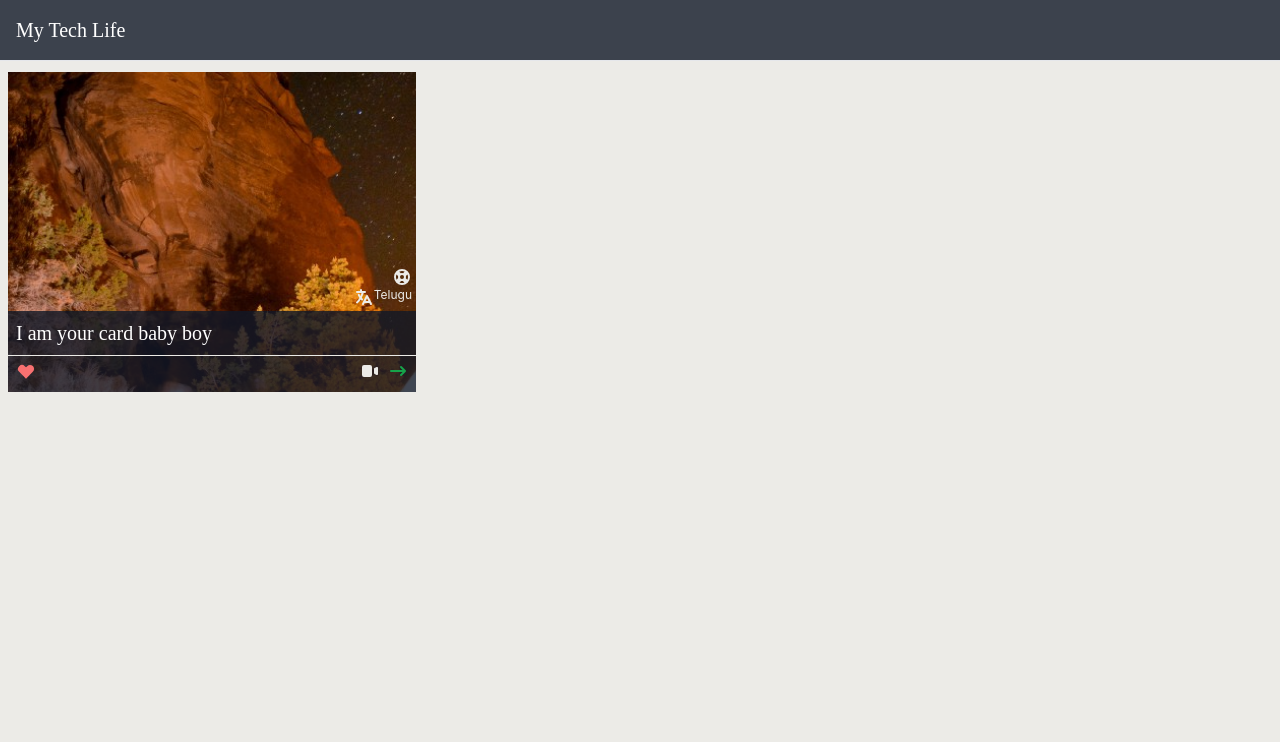
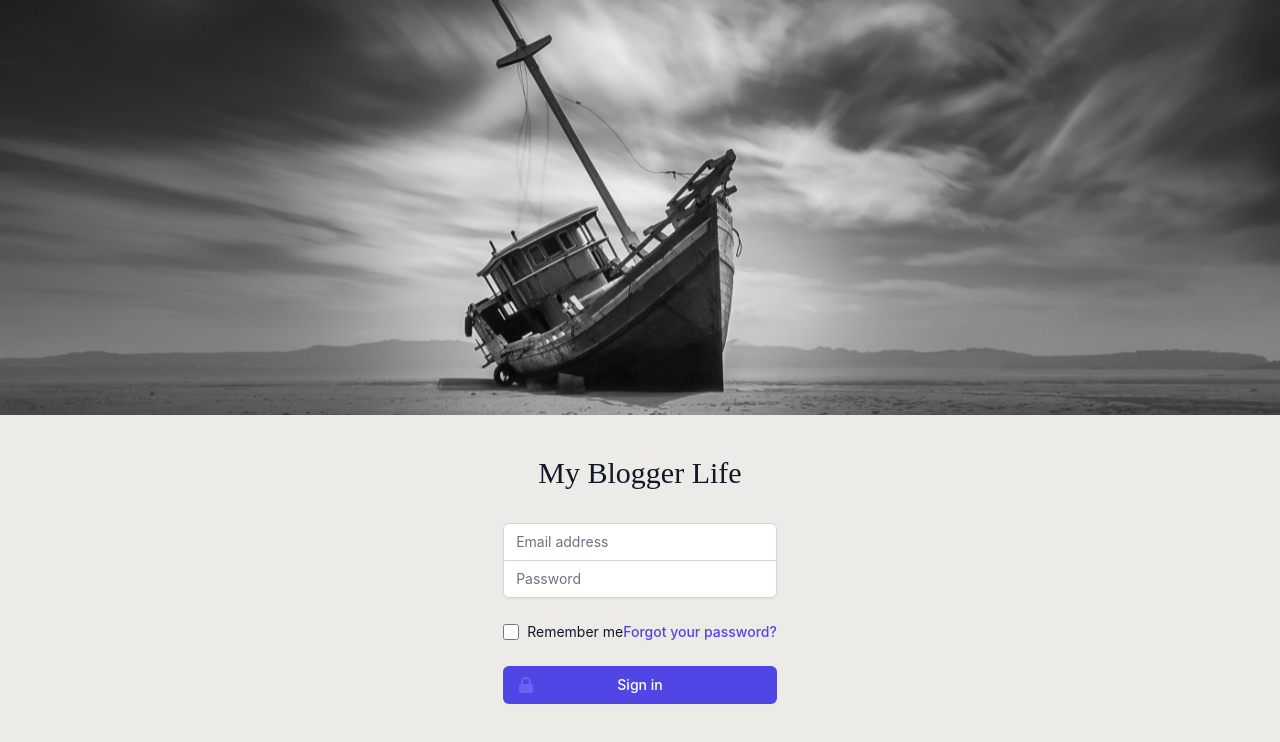
Before and after one commit to obulareddyveera/mytechlife, a Next.js app: page /life/blogger in a window 1280 px wide. Shown: the top 742 px of the page. Built offline with nearby package versions, Linux system fonts and the light colour scheme.

Commit message:
updated blogger login page

```diff
--- a/components/card/index.js
+++ b/components/card/index.js
@@ -3,42 +3,41 @@ import React from 'react';
 const MtlCard = ({ bgImage, children, className, title }) => {
     return (
         <div className={className}>
-            <div className="flex justify-start bg-cover bg-scroll md:bg-fixed bg-center h-full w-full" style={{ backgroundImage: `url(${bgImage})` }}>
-                <div className="flex flex-col items-start justify-end text-xl text-white w-full">
-                    <div className="flex flex-col items-end justify-end p-1 w-full">
-                        <button className="text-[#ecebe7]">
-                            <svg xmlns="http://www.w3.org/2000/svg" className="h-5 w-5" viewBox="0 0 20 20" fill="currentColor">
-                                <path fillRule="evenodd" d="M18 10a8 8 0 11-16 0 8 8 0 0116 0zm-2 0c0 .993-.241 1.929-.668 2.754l-1.524-1.525a3.997 3.997 0 00.078-2.183l1.562-1.562C15.802 8.249 16 9.1 16 10zm-5.165 3.913l1.58 1.58A5.98 5.98 0 0110 16a5.976 5.976 0 01-2.516-.552l1.562-1.562a4.006 4.006 0 001.789.027zm-4.677-2.796a4.002 4.002 0 01-.041-2.08l-.08.08-1.53-1.533A5.98 5.98 0 004 10c0 .954.223 1.856.619 2.657l1.54-1.54zm1.088-6.45A5.974 5.974 0 0110 4c.954 0 1.856.223 2.657.619l-1.54 1.54a4.002 4.002 0 00-2.346.033L7.246 4.668zM12 10a2 2 0 11-4 0 2 2 0 014 0z" clipRule="evenodd" />
-                            </svg>
-                        </button>
-                        <button className="text-[#ecebe7] flex">
-                            <svg xmlns="http://www.w3.org/2000/svg" className="h-5 w-5" viewBox="0 0 20 20" fill="currentColor">
-                                <path fillRule="evenodd" d="M7 2a1 1 0 011 1v1h3a1 1 0 110 2H9.578a18.87 18.87 0 01-1.724 4.78c.29.354.596.696.914 1.026a1 1 0 11-1.44 1.389c-.188-.196-.373-.396-.554-.6a19.098 19.098 0 01-3.107 3.567 1 1 0 01-1.334-1.49 17.087 17.087 0 003.13-3.733 18.992 18.992 0 01-1.487-2.494 1 1 0 111.79-.89c.234.47.489.928.764 1.372.417-.934.752-1.913.997-2.927H3a1 1 0 110-2h3V3a1 1 0 011-1zm6 6a1 1 0 01.894.553l2.991 5.982a.869.869 0 01.02.037l.99 1.98a1 1 0 11-1.79.895L15.383 16h-4.764l-.724 1.447a1 1 0 11-1.788-.894l.99-1.98.019-.038 2.99-5.982A1 1 0 0113 8zm-1.382 6h2.764L13 11.236 11.618 14z" clipRule="evenodd" />
-                            </svg>
-                            <span className="text-xs">Telugu</span>
-                        </button>
-                    </div>
+            <div className="flex flex-col items-center justify-start">
+                <img src={bgImage} />
+                <div className="flex flex-col items-start justify-end text-white w-full">
+
                     <div className="bg-gray-900 bg-opacity-80 w-full h-fit font-RobotoSlab p-2">
-                        {title}
+                        <div className="text-xl break-words overflow-ellipsis">{title}</div>
+                        <div className="flex justify-end p-1 w-full">
+                            <button className="text-red-600 flex">
+                                <svg xmlns="http://www.w3.org/2000/svg" className="h-5 w-5" viewBox="0 0 20 20" fill="currentColor">
+                                    <path fillRule="evenodd" d="M7 2a1 1 0 011 1v1h3a1 1 0 110 2H9.578a18.87 18.87 0 01-1.724 4.78c.29.354.596.696.914 1.026a1 1 0 11-1.44 1.389c-.188-.196-.373-.396-.554-.6a19.098 19.098 0 01-3.107 3.567 1 1 0 01-1.334-1.49 17.087 17.087 0 003.13-3.733 18.992 18.992 0 01-1.487-2.494 1 1 0 111.79-.89c.234.47.489.928.764 1.372.417-.934.752-1.913.997-2.927H3a1 1 0 110-2h3V3a1 1 0 011-1zm6 6a1 1 0 01.894.553l2.991 5.982a.869.869 0 01.02.037l.99 1.98a1 1 0 11-1.79.895L15.383 16h-4.764l-.724 1.447a1 1 0 11-1.788-.894l.99-1.98.019-.038 2.99-5.982A1 1 0 0113 8zm-1.382 6h2.764L13 11.236 11.618 14z" clipRule="evenodd" />
+                                </svg>
+                                <span className="text-xs">Telugu</span>
+                            </button>
+                        </div>
                     </div>
                     <div className="bg-gray-900 bg-opacity-80 w-full h-fit font-RobotoSlab border-t border-[#ecebe7]">
-                        <div className="flex justify-between p-1">
-                            <div>
-                                <button className="text-red-400 ml-1 mr-1">
-                                    <svg xmlns="http://www.w3.org/2000/svg" className="h-5 w-5" viewBox="0 0 20 20" fill="currentColor">
-                                        <path fillRule="evenodd" d="M3.172 5.172a4 4 0 015.656 0L10 6.343l1.172-1.171a4 4 0 115.656 5.656L10 17.657l-6.828-6.829a4 4 0 010-5.656z" clipRule="evenodd" />
+                        <div className="grid grid-rows-1 grid-cols-3 gap-1 p-2">
+                            <div className="flex justify-start">
+                                <button className="text-green-400">
+                                    <svg xmlns="http://www.w3.org/2000/svg" className="h-6 w-6" fill="none" viewBox="0 0 24 24" stroke="currentColor" strokeWidth="2">
+                                        <path strokeLinecap="round" strokeLinejoin="round" d="M15 19l-7-7 7-7" />
                                     </svg>
                                 </button>
                             </div>
-                            <div>
-                                <button className="text-[#ecebe7] ml-1 mr-1">
+                            <div className="flex justify-center">
+                                <button className="text-green-400 rounded-md border border-white p-1">
                                     <svg xmlns="http://www.w3.org/2000/svg" className="h-5 w-5" viewBox="0 0 20 20" fill="currentColor">
                                         <path d="M2 6a2 2 0 012-2h6a2 2 0 012 2v8a2 2 0 01-2 2H4a2 2 0 01-2-2V6zM14.553 7.106A1 1 0 0014 8v4a1 1 0 00.553.894l2 1A1 1 0 0018 13V7a1 1 0 00-1.447-.894l-2 1z" />
                                     </svg>
                                 </button>
-                                <button className="text-green-600 ml-1 mr-1">
-                                    <svg xmlns="http://www.w3.org/2000/svg" className="h-5 w-5" viewBox="0 0 20 20" fill="currentColor">
-                                        <path fillRule="evenodd" d="M12.293 5.293a1 1 0 011.414 0l4 4a1 1 0 010 1.414l-4 4a1 1 0 01-1.414-1.414L14.586 11H3a1 1 0 110-2h11.586l-2.293-2.293a1 1 0 010-1.414z" clipRule="evenodd" />
+                            </div>
+                            <div className="flex justify-end">
+                                <button className="text-green-400">
+                                    <svg xmlns="http://www.w3.org/2000/svg" className="h-6 w-6" fill="none" viewBox="0 0 24 24" stroke="currentColor" strokeWidth="2">
+                                        <path strokeLinecap="round" strokeLinejoin="round" d="M9 5l7 7-7 7" />
                                     </svg>
                                 </button>
                             </div>
--- a/pages/life/blogger.js
+++ b/pages/life/blogger.js
@@ -1,6 +1,6 @@
 import React from 'react'
-import PowerPoint from '../../projects/blogger/ppt'
+import AdminOAuth from '../../projects/blogger/oauth'
 
-const BloggerLife = () => <PowerPoint />
+const BloggerLife = () => <AdminOAuth />
 
 export default BloggerLife
--- /dev/null
+++ b/projects/blogger/oauth/index.js
@@ -0,0 +1,62 @@
+import React from 'react';
+
+const AdminOAuth = () => {
+    return (
+        <>
+            <section
+                className="bg-scroll bg-cover bg-top md:bg-fixed md:bg-center h-screen w-screen flex"
+                style={{ backgroundImage: "url('/images/background/youtuber.jpeg')" }}
+            >
+
+                <div className="flex items-end justify-center h-full w-full ">
+                    <div className="flex justify-center w-full h-fit bg-[#ecebe7] p-4 pb-24 space-y-8">
+                        <div className="max-w-lg">
+                            <div>
+                                <a href="/">
+                                    <h2 className="mt-6 text-center text-3xl font-MsMadi text-gray-900">My Blogger Life</h2>
+                                </a>
+                                <form className="mt-8 space-y-6" action="#" method="POST">
+                                    <input type="hidden" name="remember" value="true" />
+                                    <div className="rounded-md shadow-sm -space-y-px">
+                                        <div>
+                                            <label for="email-address" className="sr-only">Email address</label>
+                                            <input id="email-address" name="email" type="email" autocomplete="email" required className="appearance-none rounded-none relative block w-full px-3 py-2 border border-gray-300 placeholder-gray-500 text-gray-900 rounded-t-md focus:outline-none focus:ring-indigo-500 focus:border-indigo-500 focus:z-10 sm:text-sm" placeholder="Email address" />
+                                        </div>
+                                        <div>
+                                            <label for="password" className="sr-only">Password</label>
+                                            <input id="password" name="password" type="password" autocomplete="current-password" required className="appearance-none rounded-none relative block w-full px-3 py-2 border border-gray-300 placeholder-gray-500 text-gray-900 rounded-b-md focus:outline-none focus:ring-indigo-500 focus:border-indigo-500 focus:z-10 sm:text-sm" placeholder="Password" />
+                                        </div>
+                                    </div>
+
+                                    <div className="flex items-center justify-between">
+                                        <div className="flex items-center">
+                                            <input id="remember-me" name="remember-me" type="checkbox" className="h-4 w-4 text-indigo-600 focus:ring-indigo-500 border-gray-300 rounded" />
+                                            <label for="remember-me" className="ml-2 block text-sm text-gray-900"> Remember me </label>
+                                        </div>
+
+                                        <div className="text-sm">
+                                            <a href="#" className="font-medium text-indigo-600 hover:text-indigo-500"> Forgot your password? </a>
+                                        </div>
+                                    </div>
+
+                                    <div>
+                                        <button type="submit" className="group relative w-full flex justify-center py-2 px-4 border border-transparent text-sm font-medium rounded-md text-white bg-indigo-600 hover:bg-indigo-700 focus:outline-none focus:ring-2 focus:ring-offset-2 focus:ring-indigo-500">
+                                            <span className="absolute left-0 inset-y-0 flex items-center pl-3">
+                                                <svg className="h-5 w-5 text-indigo-500 group-hover:text-indigo-400" xmlns="http://www.w3.org/2000/svg" viewBox="0 0 20 20" fill="currentColor" aria-hidden="true">
+                                                    <path fill-rule="evenodd" d="M5 9V7a5 5 0 0110 0v2a2 2 0 012 2v5a2 2 0 01-2 2H5a2 2 0 01-2-2v-5a2 2 0 012-2zm8-2v2H7V7a3 3 0 016 0z" clip-rule="evenodd" />
+                                                </svg>
+                                            </span>
+                                            Sign in
+                                        </button>
+                                    </div>
+                                </form>
+                            </div>
+                        </div>
+                    </div>
+                </div>
+            </section>
+        </>
+    )
+}
+
+export default AdminOAuth;
--- a/projects/blogger/ppt/index.js
+++ b/projects/blogger/ppt/index.js
@@ -21,8 +21,8 @@ const PowerPoint = () => {
                             <div className="grid grid-rows-1 grid-cols-1 md:grid-cols-3 gap-1">
                                 <MtlCard
                                     className="h-80 m-2"
-                                    bgImage="/images/background/myTechLife.jpeg"
-                                    title="I am your card baby boy"
+                                    bgImage="https://miro.medium.com/max/1400/0*G_Bs41zkwYb6n80r.jpeg"
+                                    title="Deep dive into the Blockchain of Ethereum"
                                 >
                                 </MtlCard>
                             </div>
```
Also changed, not shown: public/images/background/youtuber.jpeg (added).
